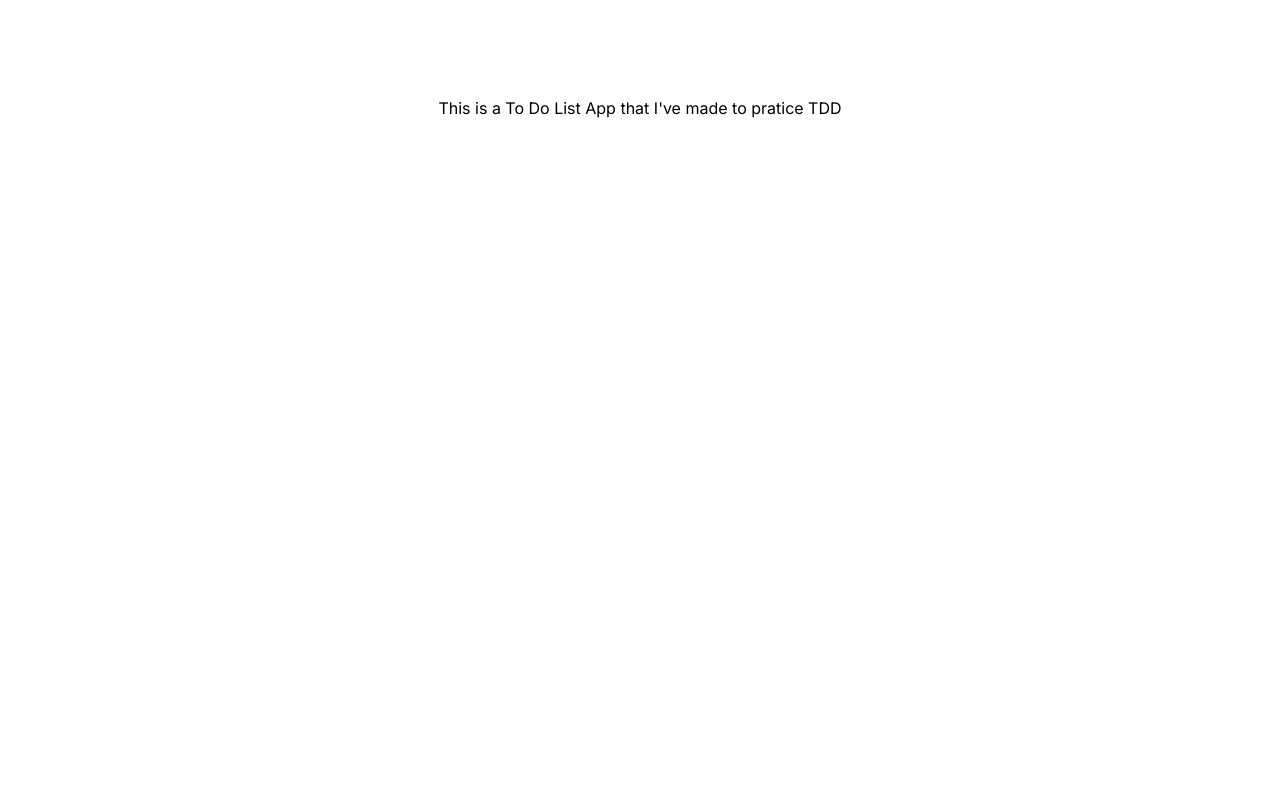
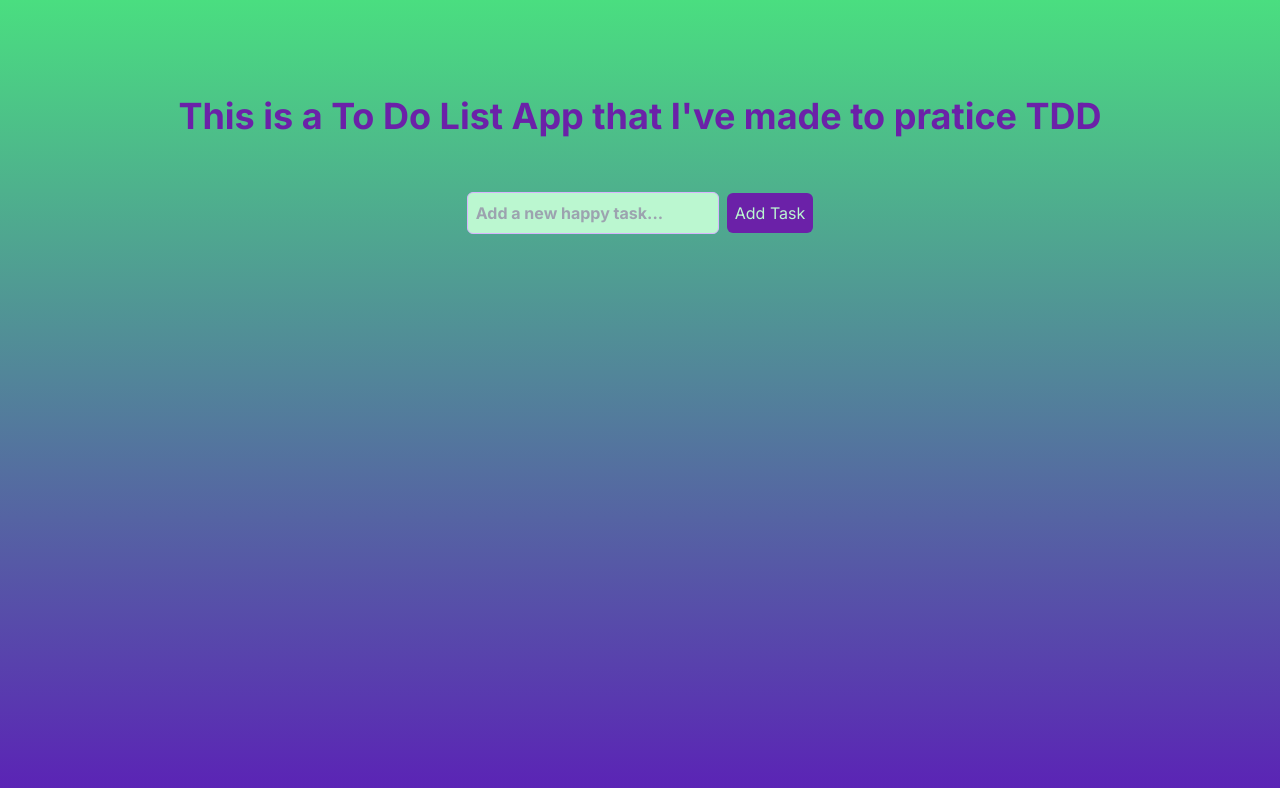
Before and after one commit to vitosnatios/to-do-list-tdd, a Next.js app: page / in a window 1280 px wide. Shown: the top 788 px of the page. Built offline with nearby package versions, Linux system fonts and the light colour scheme.

Commit message:
app initial layout, design and form

```diff
--- /dev/null
+++ b/app/components/Todo.tsx
@@ -0,0 +1,17 @@
+import React from 'react';
+
+type Props = {
+  title: string;
+  description: string;
+};
+
+const Todo = ({ title, description }: Props) => {
+  return (
+    <div className='bg-blue-200 rounded-lg shadow-md p-4 mb-4'>
+      <h2 className='text-lg font-bold mb-2'>{title}</h2>
+      <p className='text-gray-800'>{description}</p>
+    </div>
+  );
+};
+
+export default Todo;
--- /dev/null
+++ b/app/components/containers/AppContainer.tsx
@@ -0,0 +1,13 @@
+import React, { HTMLAttributes, PropsWithChildren } from 'react';
+
+const AppContainer = ({
+  children,
+}: PropsWithChildren<HTMLAttributes<HTMLElement>>) => {
+  return (
+    <main className='flex flex-col items-center py-24 px-4 min-h-screen bg-gradient-to-b from-green-400 to-violet-800'>
+      {children}
+    </main>
+  );
+};
+
+export default AppContainer;
--- /dev/null
+++ b/app/components/form/Button.tsx
@@ -0,0 +1,17 @@
+import React, { ButtonHTMLAttributes, PropsWithChildren } from 'react';
+
+const Button = ({
+  children,
+  ...props
+}: PropsWithChildren<ButtonHTMLAttributes<HTMLButtonElement>>) => {
+  return (
+    <button
+      className='bg-purple-800 text-green-200 p-2 rounded-md hover:bg-green-600 focus:outline-none focus:ring focus:border-green-300 transition duration-300'
+      {...props}
+    >
+      {children}
+    </button>
+  );
+};
+
+export default Button;
--- /dev/null
+++ b/app/components/form/Form.tsx
@@ -0,0 +1,14 @@
+import React, { FormHTMLAttributes, PropsWithChildren } from 'react';
+
+const Form = ({
+  children,
+  ...props
+}: PropsWithChildren<FormHTMLAttributes<HTMLFormElement>>) => {
+  return (
+    <form className='mt-6 flex items-center' {...props}>
+      {children}
+    </form>
+  );
+};
+
+export default Form;
--- /dev/null
+++ b/app/components/form/Input.tsx
@@ -0,0 +1,14 @@
+import React, { InputHTMLAttributes, PropsWithChildren } from 'react';
+
+const Input = (
+  props: PropsWithChildren<InputHTMLAttributes<HTMLInputElement>>
+) => {
+  return (
+    <input
+      className='p-2 bg-green-200 text-purple-800 font-bold mr-2 border border-purple-300 rounded-md focus:outline-none focus:border-purple-500 transition duration-300'
+      {...props}
+    />
+  );
+};
+
+export default Input;
--- /dev/null
+++ b/app/components/form/TaskForm.tsx
@@ -0,0 +1,18 @@
+'use client';
+import React from 'react';
+import Form from './Form';
+import Input from './Input';
+import Button from './Button';
+
+type Props = {};
+
+const TaskForm = (props: Props) => {
+  return (
+    <Form onSubmit={(e) => e.preventDefault()}>
+      <Input type='text' placeholder='Add a new happy task...' />
+      <Button type='submit'>Add Task</Button>
+    </Form>
+  );
+};
+
+export default TaskForm;
--- /dev/null
+++ b/app/components/pages/MainPage.tsx
@@ -0,0 +1,18 @@
+import React from 'react';
+import Title from '../text/Title';
+import AppContainer from '../containers/AppContainer';
+import TaskForm from '../form/TaskForm';
+
+type Props = {};
+
+const MainPage = (props: Props) => {
+  return (
+    <AppContainer>
+      <Title>This is a To Do List App that I&apos;ve made to pratice TDD</Title>
+      <TaskForm />
+      <div className='w-full max-w-lg mt-8'></div>
+    </AppContainer>
+  );
+};
+
+export default MainPage;
--- /dev/null
+++ b/app/components/text/Title.tsx
@@ -0,0 +1,9 @@
+import React, { PropsWithChildren } from 'react';
+
+const Title = ({ children }: PropsWithChildren) => {
+  return (
+    <h1 className='text-4xl font-bold mb-8 text-purple-800'>{children}</h1>
+  );
+};
+
+export default Title;
--- a/app/page.tsx
+++ b/app/page.tsx
@@ -1,7 +1,5 @@
-export default function Home() {
-  return (
-    <main className='flex flex-col items-center py-24 px-4'>
-      <h1>This is a To Do List App that I&apos;ve made to pratice TDD</h1>
-    </main>
-  );
+import MainPage from './components/pages/MainPage';
+
+export default async function Home() {
+  return <MainPage />;
 }
```
Also changed, not shown: 1 other file (tests, documents, lock files or other folders).
